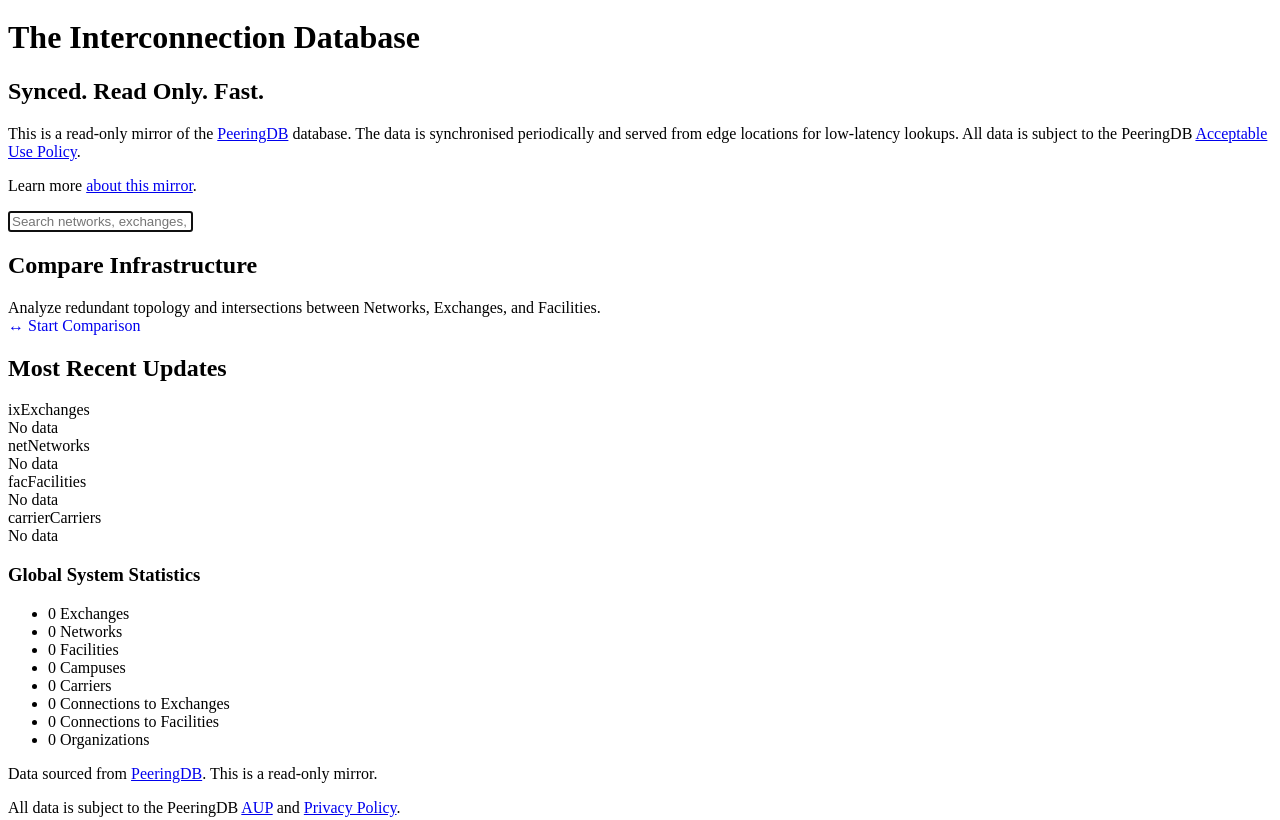
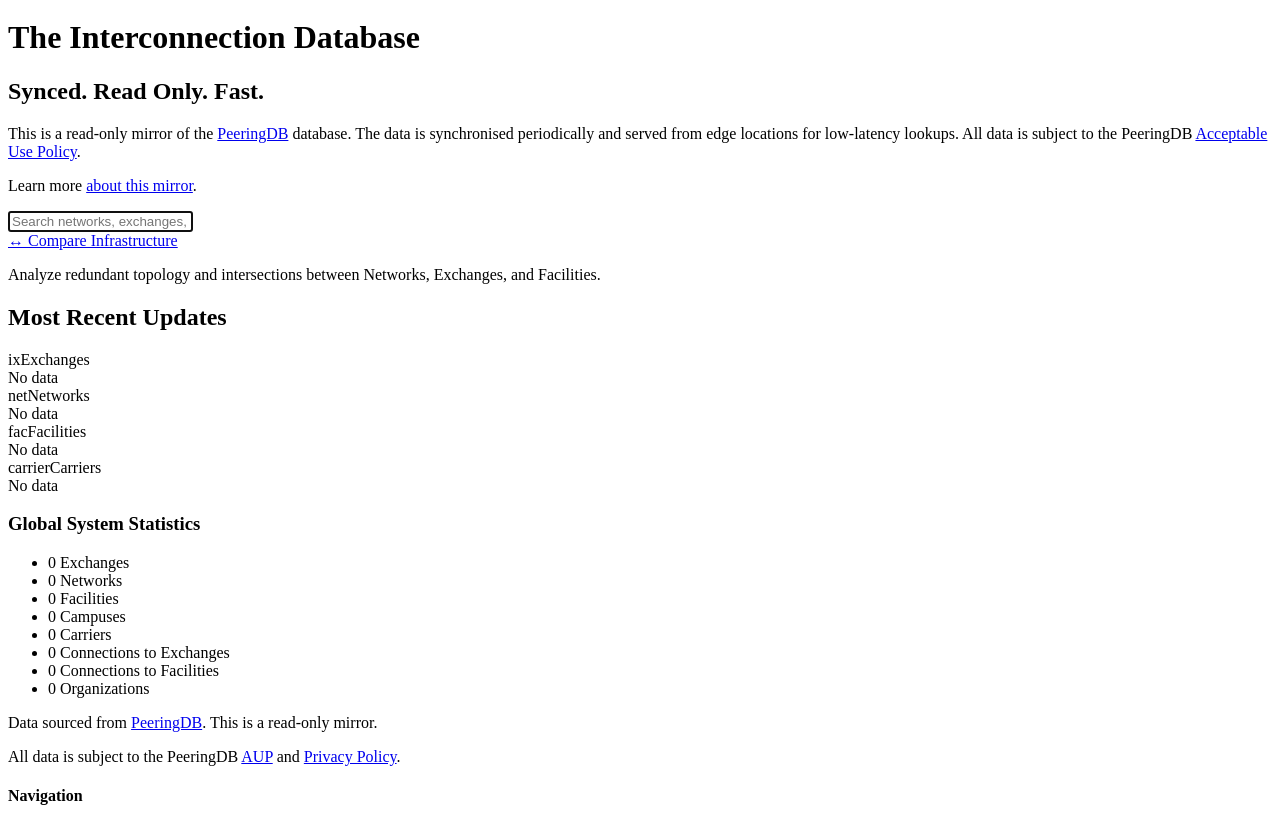
Before and after one commit to remcovanmook/pdbfe, a website with bundled scripts: page frontend/index.html in a window 1280 px wide. Shown: the part 1390-2210 px from the top of the page. Built offline with nearby package versions, Linux system fonts and the light colour scheme; some packages are replaced by stand-ins of ours; no server answers; files whose address does not match are found by name.

Commit message:
ui: make Compare Infrastructure heading a clickable link
Remove the separate 'Start Comparison' button. The heading itself
is now an \<a\> with ↔ prefix, accent colour, and hover underline.

```diff
--- a/frontend/css/index.css
+++ b/frontend/css/index.css
@@ -1025,6 +1025,18 @@
     letter-spacing: -0.01em;
     margin-bottom: var(--space-lg);
     color: var(--text-primary);
+}
+
+.home-recent__heading--link {
+    display: inline-block;
+    color: var(--accent);
+    text-decoration: none;
+    transition: color var(--transition-fast);
+}
+
+.home-recent__heading--link:hover {
+    color: var(--accent-hover);
+    text-decoration: underline;
 }
 
 /* ── Homepage search ───────────────────────────────────────────── */
--- a/frontend/js/pages/home.js
+++ b/frontend/js/pages/home.js
@@ -136,26 +136,18 @@
     const compareSection = document.createElement('div');
     compareSection.className = 'home-compare';
     compareSection.style.marginTop = 'var(--space-lg)';
-    const compareHeading = document.createElement('h2');
-    compareHeading.className = 'home-recent__heading';
-    compareHeading.textContent = t('Compare Infrastructure');
+    const compareHeading = document.createElement('a');
+    compareHeading.href = '/compare';
+    compareHeading.dataset.link = '';
+    compareHeading.className = 'home-recent__heading home-recent__heading--link';
+    compareHeading.textContent = '↔ ' + t('Compare Infrastructure');
     compareSection.appendChild(compareHeading);
 
     const compareDesc = document.createElement('p');
     compareDesc.className = 'home-hero__desc';
     compareDesc.style.fontSize = 'var(--font-size-sm)';
-    compareDesc.style.marginBottom = 'var(--space-md)';
     compareDesc.textContent = t('Analyze redundant topology and intersections between Networks, Exchanges, and Facilities.');
     compareSection.appendChild(compareDesc);
-
-    const compareBtn = document.createElement('a');
-    compareBtn.href = '/compare';
-    compareBtn.dataset.link = '';
-    compareBtn.className = 'compare-submit';
-    compareBtn.style.display = 'inline-block';
-    compareBtn.style.textDecoration = 'none';
-    compareBtn.textContent = '↔ ' + t('Start Comparison');
-    compareSection.appendChild(compareBtn);
 
     rightCol.appendChild(compareSection);
 
```
